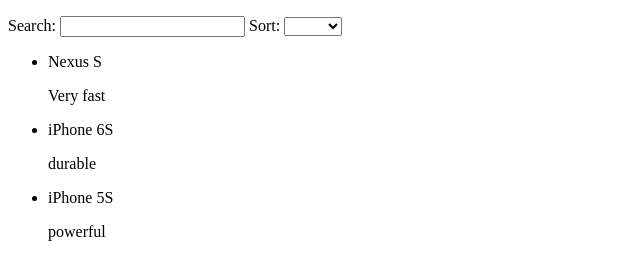
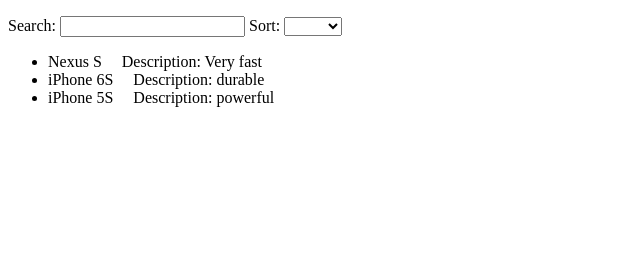
Before and after one commit to matthew-0x/angularjs1, a plain HTML site: page index.html in a window 1280 px wide. Shown: the whole page, without its empty margins (0-640 px from the left). Drawn offline with nearby package versions, Linux system fonts and the light colour scheme.

Commit message:
refactoring - style change

```diff
--- a/phone-list/phone-list.template.html
+++ b/phone-list/phone-list.template.html
@@ -13,8 +13,7 @@
         <!--Body content-->
         <ul class="phones">
           <li ng-repeat="phone in $ctrl.phones | filter:$ctrl.query | orderBy:$ctrl.sort">
-          <span>{{phone.name}}</span>
-          <p>{{phone.description}}</p>
+          <span>{{phone.name}}   &nbsp;&nbsp;&nbsp; Description: {{phone.description}}</span>
           </li>
         </ul>
       </div>
```
